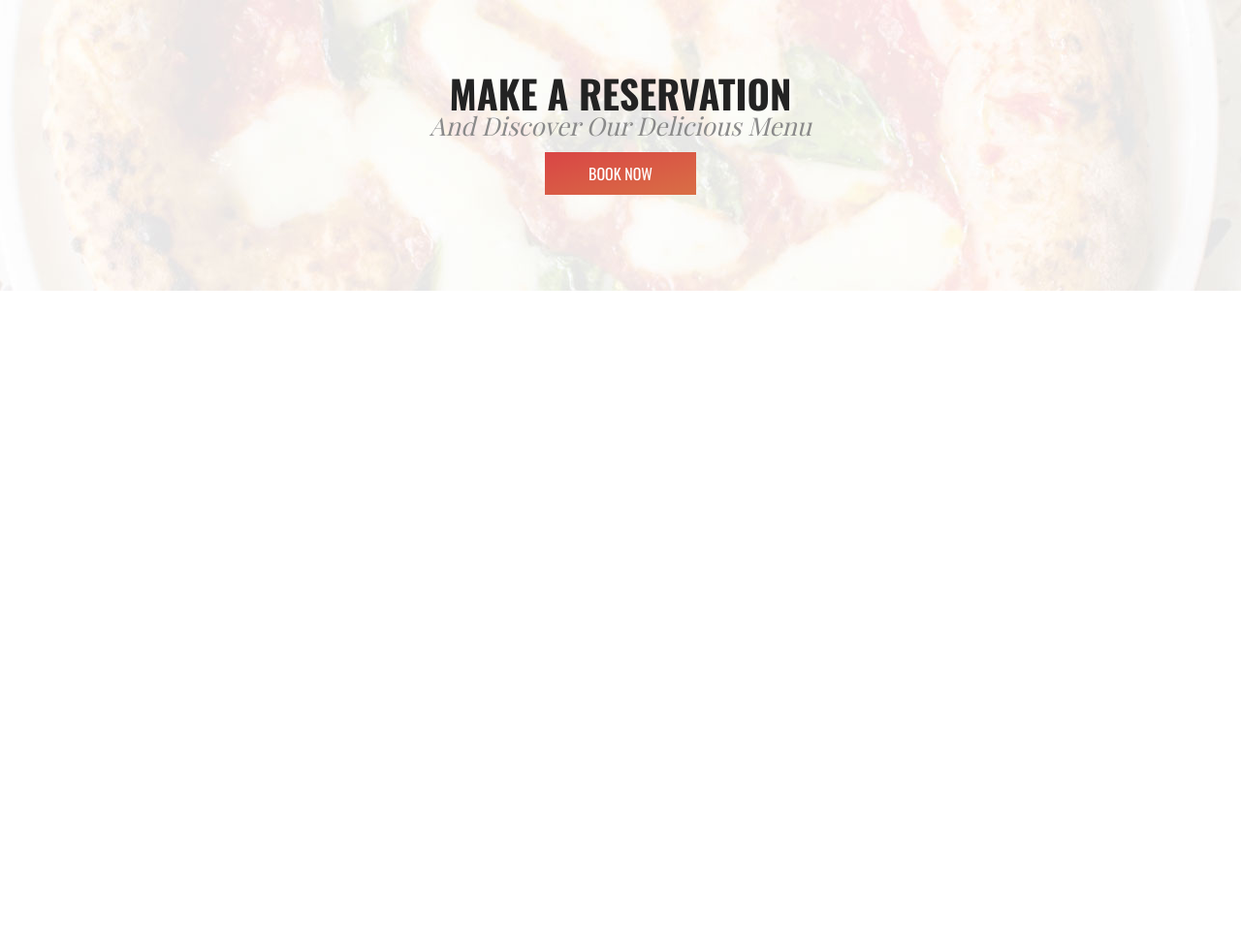
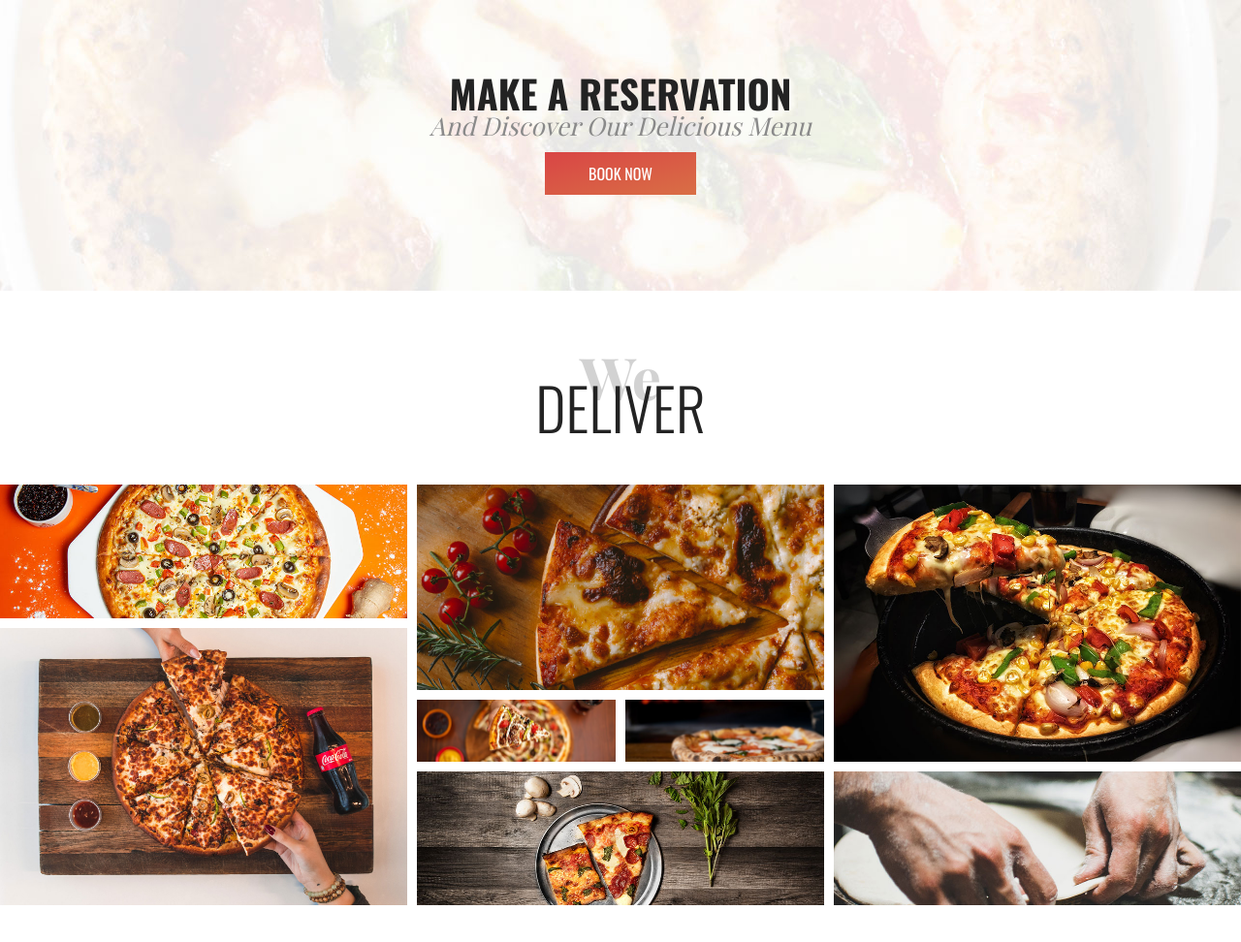
Before and after one commit to Burgundy13/Pizza-CO-Project, a website: page index.html in a window 1280 px wide. Shown: the part 2294-3266 px from the top of the page at 97% size. Before the commit the page ends 2594 px from the top, so only its background shows below. Drawn offline with nearby package versions, Linux system fonts and the light colour scheme; a web font is replaced by a local one.

Commit message:
Section delivery done

```diff
--- a/index.html
+++ b/index.html
@@ -27,7 +27,7 @@
 		<!-- Header -->
 
 		<header class="header">
-			<a href="#" header__brand>
+			<a href="#" class="header__brand">
 				<img
 					src="images/logo/pizza-light.png"
 					alt="Pizza Co Logo"
@@ -37,7 +37,7 @@
 
 			<!-- Navigation -->
 
-			<input type="checkbox" class="nav-toggle" />
+			<input type="checkbox" class="nav-toggle" name="nav-toggle" />
 			<label for="nav-toggle" class="nav-toggle__icon"
 				><span class="nav-toggle__icon-span"></span
 			></label>
@@ -266,6 +266,27 @@
 			</section>
 
 			<!-- Reservation end -->
+
+			<!-- Delivery -->
+
+			<section id="delivery" class="delivery">
+				<h2 class="section__heading">
+					<span class="section__heading__back">We</span>
+					<span class="section__heading__front">Deliver</span>
+				</h2>
+				<div class="image-grid">
+					<img src="images/pic/pizza-1.jpg" class="img1" alt="Pizza 1" />
+					<img src="images/pic/pizza-2.jpg" class="img2" alt="Pizza 2" />
+					<img src="images/pic/pizza-3.jpg" class="img3" alt="Pizza 3" />
+					<img src="images/pic/pizza-4.jpg" class="img4" alt="Pizza 4" />
+					<img src="images/pic/pizza-5.jpg" class="img5" alt="Pizza 5" />
+					<img src="images/pic/pizza-6.jpg" class="img6" alt="Pizza 6" />
+					<img src="images/pic/pizza-7.jpg" class="img7" alt="Pizza 7" />
+					<img src="images/pic/pizza-8.jpg" class="img8" alt="Pizza 8" />
+				</div>
+			</section>
+
+			<!-- Delivery end -->
 		</main>
 
 		<!-- Main end -->
--- a/scss/components/_delivery.scss
+++ b/scss/components/_delivery.scss
@@ -0,0 +1,47 @@
+.delivery {
+	display: grid;
+	grid-template-areas: 'title' '.' '.';
+	grid-template-rows: 20rem 1fr 10rem;
+}
+
+.section-heading {
+	grid-area: title;
+}
+
+.image-grid {
+	display: grid;
+	grid-gap: 1rem;
+	grid-template-columns: repeat(6, 1fr);
+	grid-template-rows: repeat(6, 5vw);
+
+	img {
+		height: 100%;
+		object-fit: cover;
+	}
+}
+
+.img1 {
+	grid-column: span 2;
+	grid-row: span 2;
+}
+
+.img2 {
+	grid-column: span 2;
+	grid-row: span 3;
+}
+
+.img3 {
+	grid-column: span 2;
+	grid-row: span 4;
+}
+
+.img4 {
+	grid-column: span 2;
+	grid-row: span 4;
+}
+
+.img7,
+.img8 {
+	grid-column: span 2;
+	grid-row: span 2;
+}
--- a/scss/components/_navigation.scss
+++ b/scss/components/_navigation.scss
@@ -8,6 +8,7 @@
 .nav-toggle {
 	height: 10rem;
 	opacity: 0;
+	position: fixed;
 	width: 10rem;
 	z-index: 99;
 
```
Also changed, not shown: css/style.css.
